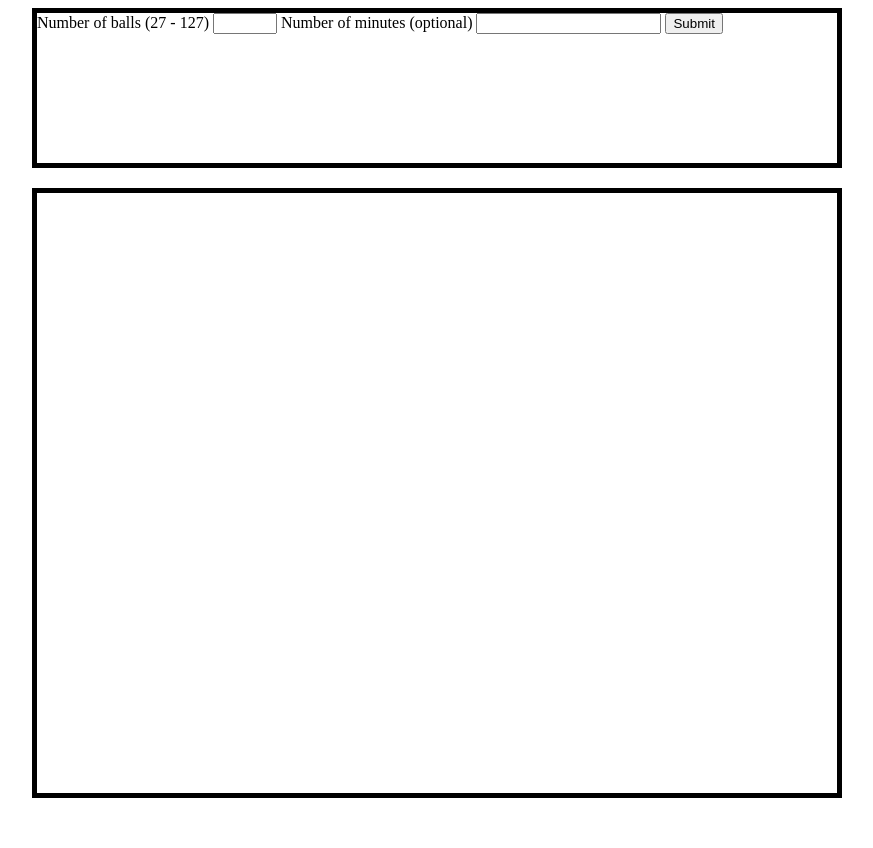
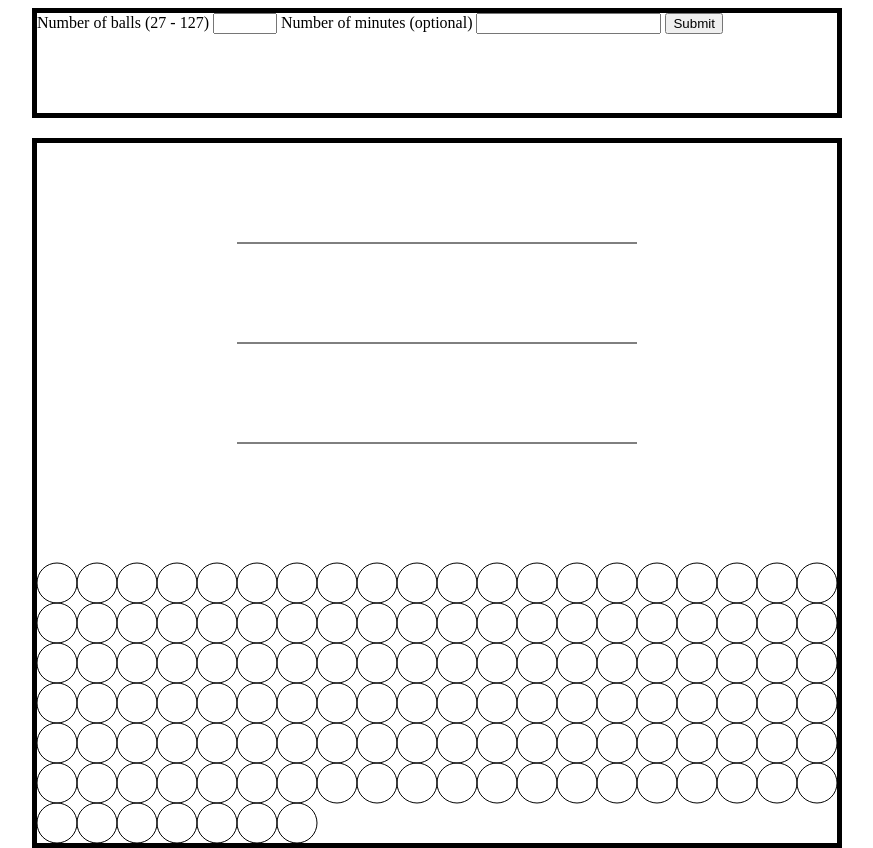
Before and after one commit to johnvoyage/vanilla_clock, a plain HTML site: page index.html in a window 1280 px wide. Shown: the whole page, without its empty margins (203-1076 px from the left). Before the commit the page ends 800 px from the top, so only its background shows below. Drawn offline with nearby package versions, Linux system fonts and the light colour scheme.

Commit message:
balls appear

```diff
--- a/CSS/clockBoards.css
+++ b/CSS/clockBoards.css
@@ -3,7 +3,7 @@
   margin: auto;
   display: block;
   width: 800px;
-  height: 150px;
+  height: 100px;
   border: 5px solid black;
 }
 
@@ -11,8 +11,7 @@
   padding: 0;
   margin: auto;
   display: block;
-  width: 800px;
-  height: 600px;
+
   position: relative;
   top: 20;
   bottom: 0;
@@ -22,5 +21,5 @@
 }
 
 form {
-  top: 5;
+  /* border: 5px solid black; */
 }
--- /dev/null
+++ b/JavaScript/Clock/ballQueue.js
@@ -0,0 +1,19 @@
+const ballCoords = [20, 440];
+
+document.addEventListener("DOMContentLoaded", () => {
+  console.log("ballQueue.js loaded");
+
+  const clockCanvas = document.getElementById("clockCanvas");
+
+  const ball = clockCanvas.getContext("2d");
+  let i = 1;
+  while (i <= 127) {
+    console.log(ballCoords);
+    ball.beginPath();
+    ball.arc(ballCoords[0], ballCoords[1], 20, 0, 2 * Math.PI);
+    ballCoords[0] < 780 ? (ballCoords[0] += 40) : (ballCoords[0] = 20);
+    ballCoords[1] = Math.floor(i / 20) * 40 + 440;
+    ball.stroke();
+    i++;
+  }
+});
--- /dev/null
+++ b/JavaScript/Clock/clockTracks.js
@@ -0,0 +1,27 @@
+const minTrackCoords = [200, 100, 600, 100];
+const fiveMinTrackCoords = [200, 200, 600, 200];
+const hourTrackCoords = [200, 300, 600, 300];
+
+document.addEventListener("DOMContentLoaded", () => {
+  console.log("clockTracks.js loaded");
+
+  const clockCanvas = document.getElementById("clockCanvas");
+
+  const minTrack = clockCanvas.getContext("2d");
+  minTrack.beginPath();
+  minTrack.moveTo(minTrackCoords[0], minTrackCoords[1]);
+  minTrack.lineTo(minTrackCoords[2], minTrackCoords[3]);
+  minTrack.stroke();
+
+  const fiveMinTrack = clockCanvas.getContext("2d");
+  fiveMinTrack.beginPath();
+  fiveMinTrack.moveTo(fiveMinTrackCoords[0], fiveMinTrackCoords[1]);
+  fiveMinTrack.lineTo(fiveMinTrackCoords[2], fiveMinTrackCoords[3]);
+  fiveMinTrack.stroke();
+
+  const hourTrack = clockCanvas.getContext("2d");
+  hourTrack.beginPath();
+  hourTrack.moveTo(hourTrackCoords[0], hourTrackCoords[1]);
+  hourTrack.lineTo(hourTrackCoords[2], hourTrackCoords[3]);
+  hourTrack.stroke();
+});
--- a/JavaScript/ballForm.js
+++ b/JavaScript/ClockInfo/ballForm.js
@@ -1,5 +1,5 @@
 document.addEventListener("DOMContentLoaded", () => {
-  console.log("DOM Content Loaded");
+  console.log("ballForm.js loaded");
 
   const ballForm = document.createElement("form");
   ballForm.innerHTML = `
--- a/index.html
+++ b/index.html
@@ -7,7 +7,9 @@
   <link rel="stylesheet" href="./CSS/clockBoards.css">
 
   <!-- <script src='./app.js'></script> -->
-  <script src='./JavaScript/ballForm.js'></script>
+  <script src='./JavaScript/ClockInfo/ballForm.js'></script>
+  <script src='./JavaScript/Clock/clockTracks.js'></script>
+  <script src='./JavaScript/Clock/ballQueue.js'></script>
 
   <script src="https://cdnjs.cloudflare.com/ajax/libs/Chart.js/2.7.2/Chart.min.js"></script>
   <!-- <link rel="stylesheet" href="https://maxcdn.bootstrapcdn.com/bootstrap/4.0.0/css/bootstrap.min.css"> -->
@@ -17,6 +19,6 @@
 </head>
 <body>
   <div id='clockInfo'></div>
-  <canvas id='clockCanvas'></canvas>
+  <canvas id='clockCanvas' height='700' width='800'></canvas>
 </body>
 </html>
```
